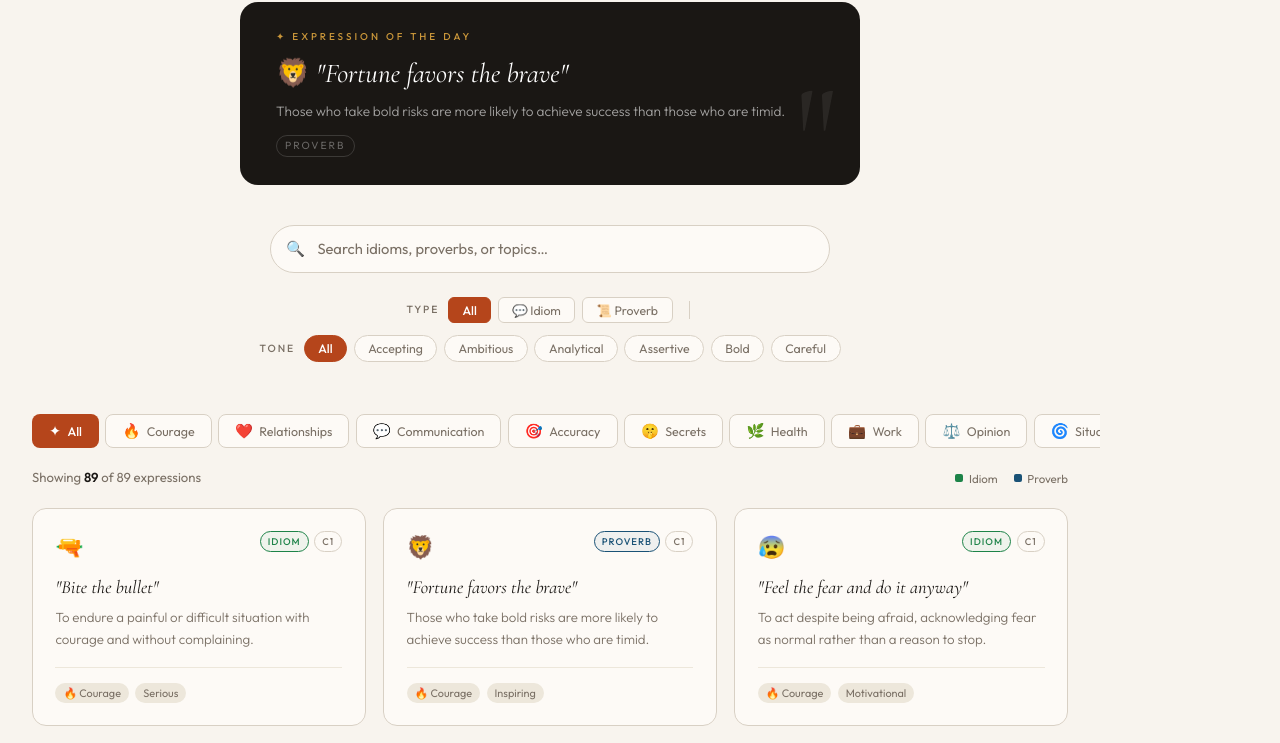
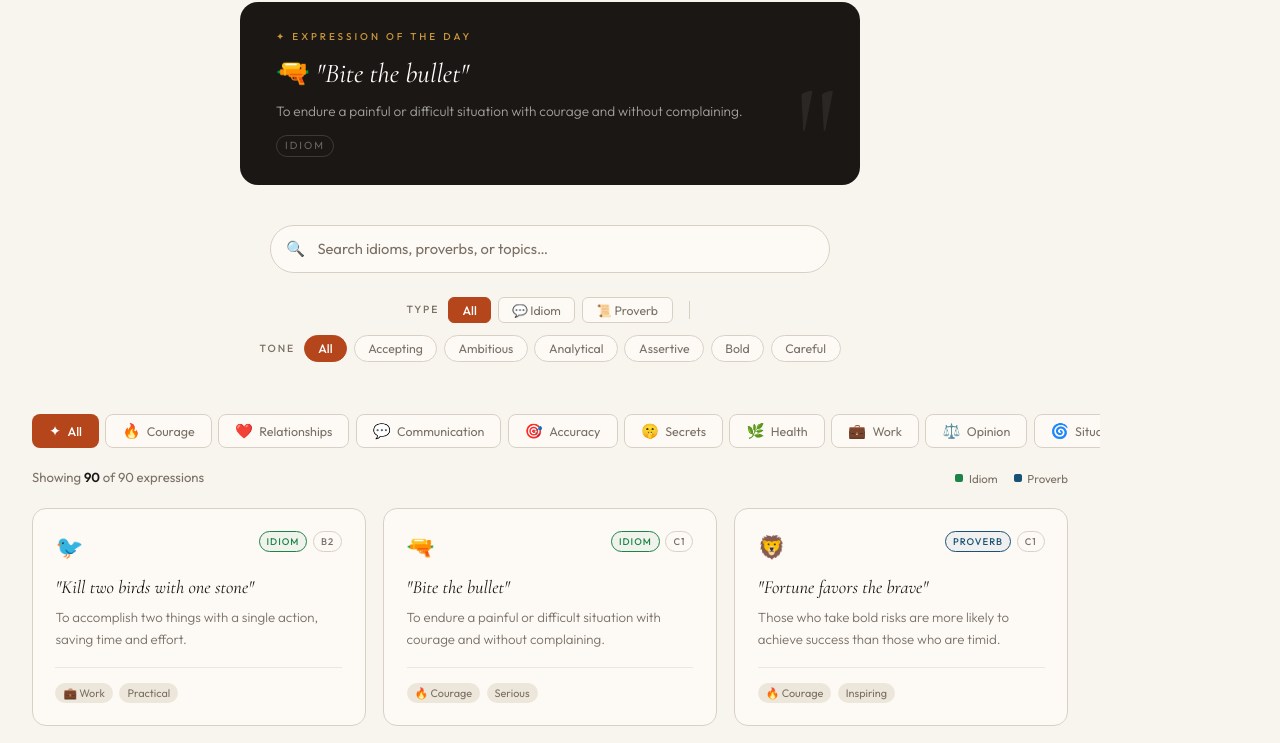
Before and after one commit to rponte357-pixel/phraseup, a React (Vite) app: page / in a window 1280 px wide. Shown: the part 438-1181 px from the top of the page. Built offline with nearby package versions, Linux system fonts and the light colour scheme.

Commit message:
he añadido un nuevo refrán

```diff
--- a/src/App.jsx
+++ b/src/App.jsx
@@ -6,6 +6,20 @@ const ENTRIES = [
   // ══════════════════════════════════════════════
   //  COURAGE
   // ══════════════════════════════════════════════
+
+{
+  id: 90, type: "Idiom", category: "Work", tone: "Practical", difficulty: "B2",
+  emoji: "🐦", color: "#0E6655",
+  phrase: "Kill two birds with one stone",
+  meaning: "To accomplish two things with a single action, saving time and effort.",
+  when_to_use: "When one action solves two problems or achieves two goals simultaneously.",
+  dialogue: [
+    { speaker: "A", line: "I need to call the supplier and confirm the delivery address." },
+    { speaker: "B", line: "Call them now — you can kill two birds with one stone." },
+  ],
+  origin: "A ancient proverb found in many cultures. First recorded in English in 1656.",
+  mistake: "Always 'one stone', never 'a stone'. The article is fixed in this expression.",
+},
   {
     id: 1, type: "Idiom", category: "Courage", tone: "Serious", difficulty: "C1",
     emoji: "🔫", color: "#B5451B",
```
